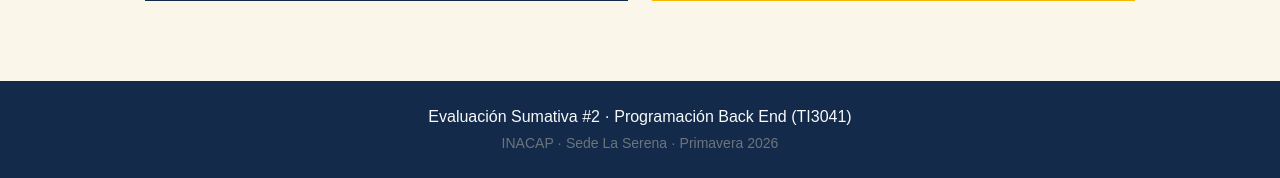
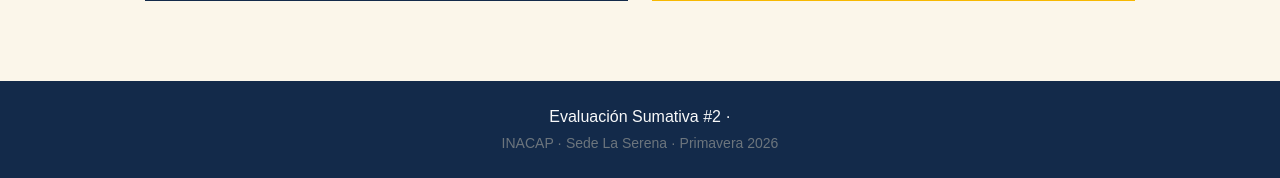
Before and after one commit to Exe-hash/Portal_Cultural, a Django app: page / in a window 1280 px wide. Shown: the part 1133-1311 px from the top of the page. Run offline with Django 5.2, Linux system fonts and the light colour scheme; some libraries are stand-ins or nearby versions.

Commit message:
BORRADO DE PIE DE PAGINA

```diff
--- a/templates/base.html
+++ b/templates/base.html
@@ -92,7 +92,7 @@
     <!-- ===== Pie de página ===== -->
     <footer class="bg-dark text-light text-center py-4 mt-auto">
         <div class="container">
-            <p class="mb-1">Evaluación Sumativa #2 &middot; Programación Back End (TI3041)</p>
+            <p class="mb-1">Evaluación Sumativa #2 &middot; </p>
             <p class="mb-0 small text-secondary">INACAP &middot; Sede La Serena &middot; Primavera 2026</p>
         </div>
     </footer>
```
